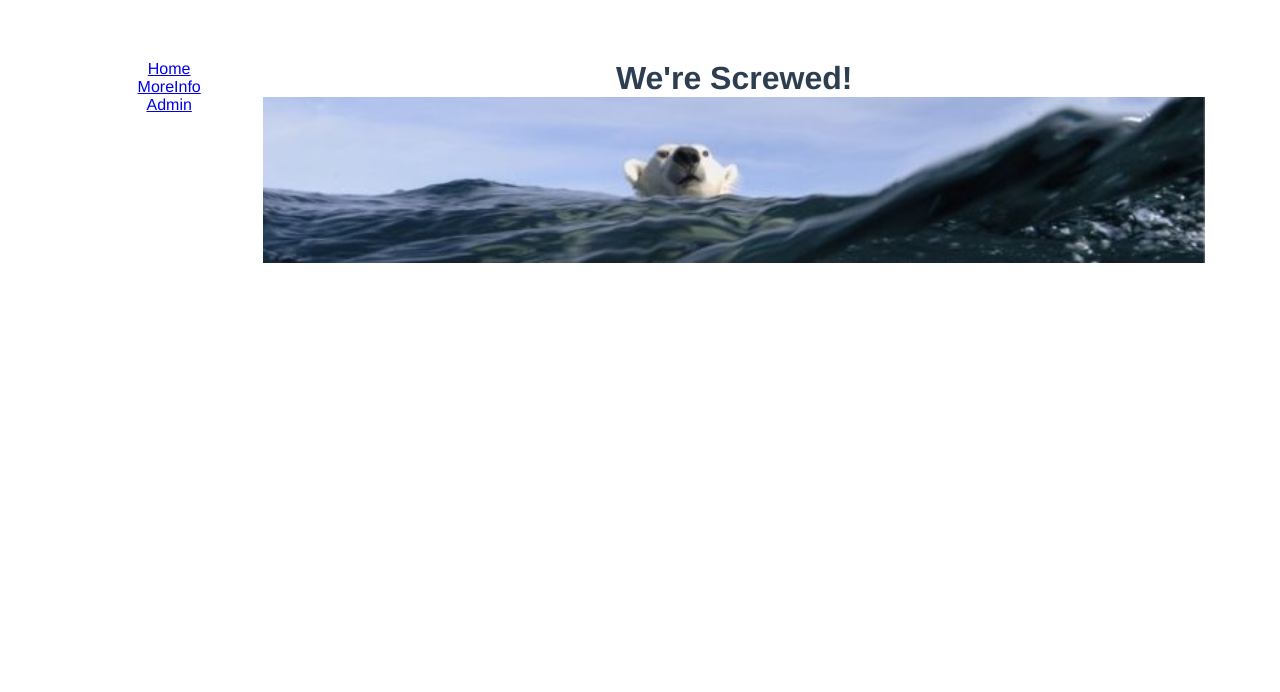
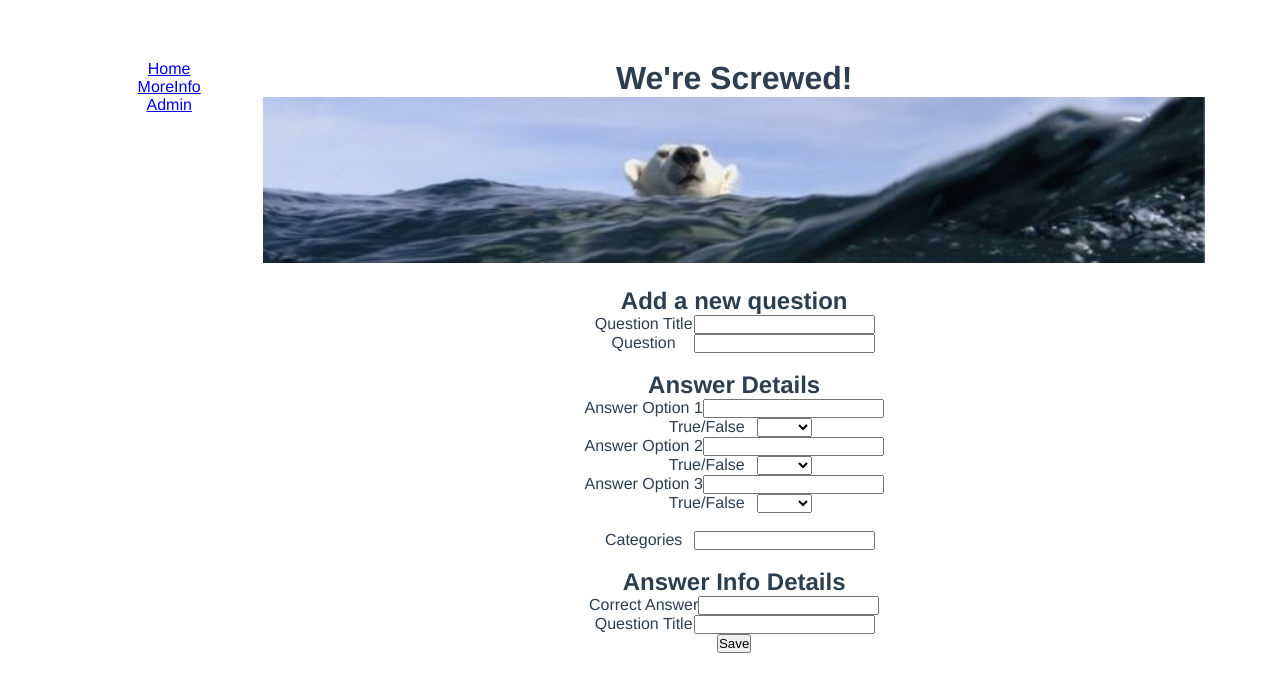
Before and after one commit to Fidelma/javascript_group_project, a Vue app in the folder client/: page /#/admin in a window 1280 px wide. Shown: the top 692 px of the page. Built offline with nearby package versions, Linux system fonts and the light colour scheme.

Commit message:
completed vue to get information displaying

```diff
--- a/client/src/views/Admin.vue
+++ b/client/src/views/Admin.vue
@@ -0,0 +1,19 @@
+<template lang="html">
+    <questions-form />
+</template>
+
+<script>
+
+import QuestionsForm from '@/components/QuestionsForm';
+
+export default {
+  name: "questionsform",
+components: {
+  'questions-form': QuestionsForm
+  }
+}
+
+</script>
+
+<style lang="css" scoped>
+</style>
```
